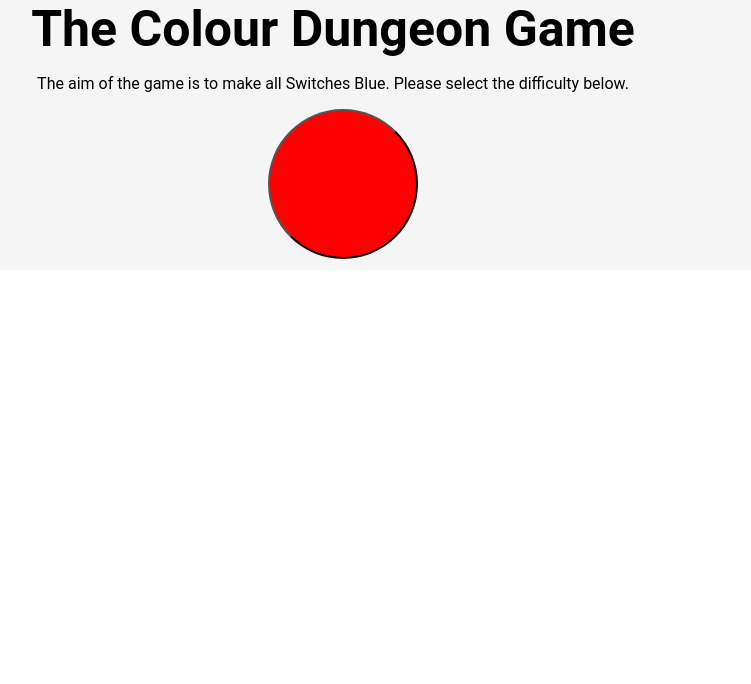
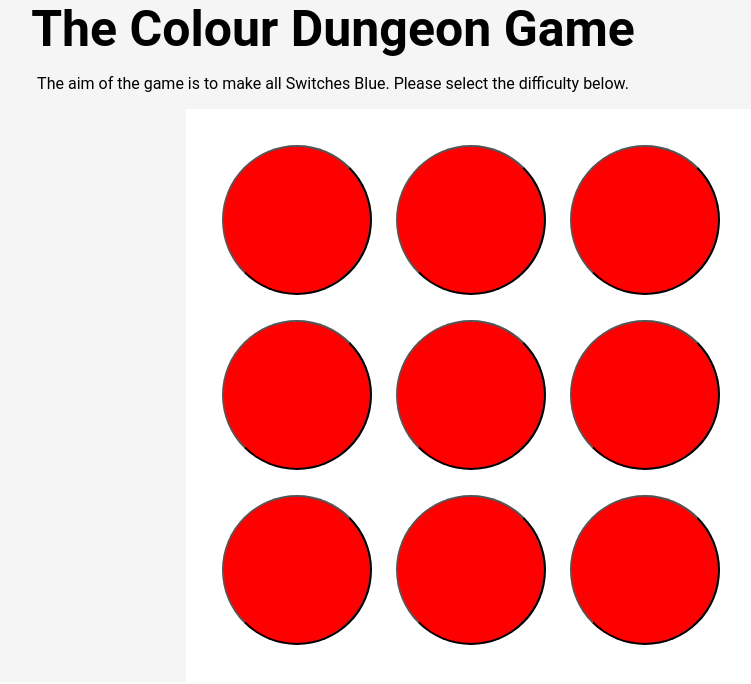
Before and after one commit to FabCat2018/colour-dungeon, a React (Create React App) app: page / in a window 1280 px wide. Shown: the top 684 px of the page, without its empty margins (307-1058 px from the left). Built offline with nearby package versions, Linux system fonts and the light colour scheme.

Commit message:
Added multiple Switch components and styled into 3x3 grid

```diff
--- a/src/components/Switch.css
+++ b/src/components/Switch.css
@@ -1,14 +1,11 @@
 .switch-box {
-    height: 50%;
-    width: 100%;
-    margin: 10px;
+    padding: 10px;
 }
 
 button {
     width: 150px;
     height: 150px;
     border-radius: 50%;
-    border: 2px black thick;
 }
 
 .button-off {
--- /dev/null
+++ b/src/components/SwitchGrid.css
@@ -0,0 +1,7 @@
+.button-grid {
+    background-color: white;
+    border: 3px solid #fff;
+    padding: 20px;
+    margin: 0 0 0 38.5%;
+    display: table;
+}
--- a/src/components/SwitchGrid.js
+++ b/src/components/SwitchGrid.js
@@ -1,11 +1,45 @@
+import "./SwitchGrid.css";
+
 import React from "react";
 import Switch from "./Switch";
 
 function SwitchGrid() {
   return (
-    <div>
-      <Switch />
-    </div>
+    <table className="button-grid">
+      <tr>
+        <td className="button-cell">
+          <Switch />
+        </td>
+        <td className="button-cell">
+          <Switch />
+        </td>
+        <td className="button-cell">
+          <Switch />
+        </td>
+      </tr>
+      <tr>
+      <td className="button-cell">
+          <Switch />
+        </td>
+        <td className="button-cell">
+          <Switch />
+        </td>
+        <td className="button-cell">
+          <Switch />
+        </td>
+      </tr>
+      <tr>
+      <td className="button-cell">
+          <Switch />
+        </td>
+        <td className="button-cell">
+          <Switch />
+        </td>
+        <td className="button-cell">
+          <Switch />
+        </td>
+      </tr>
+    </table>
   );
 }
 
```
